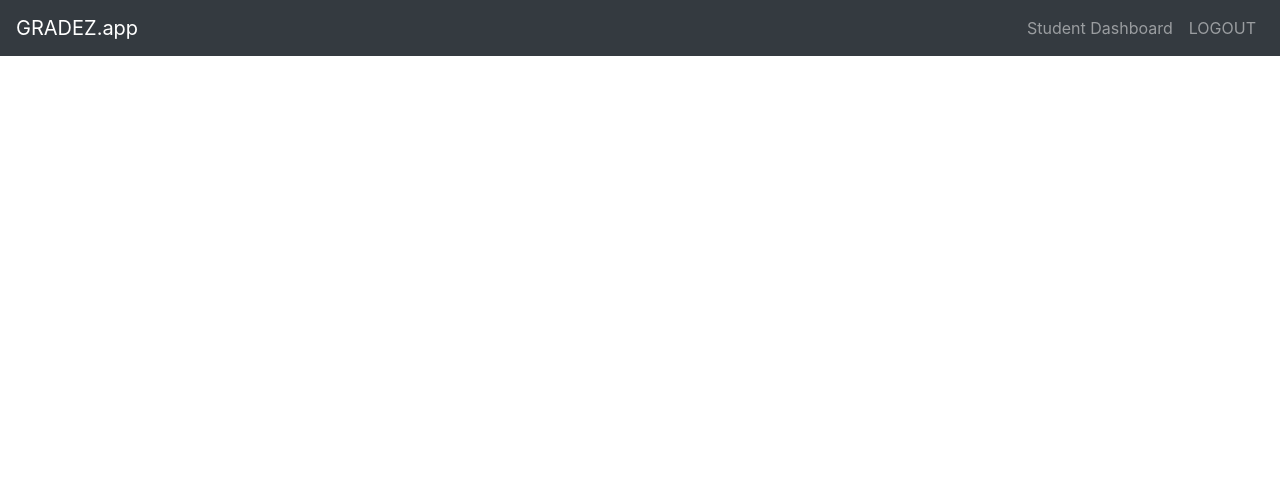
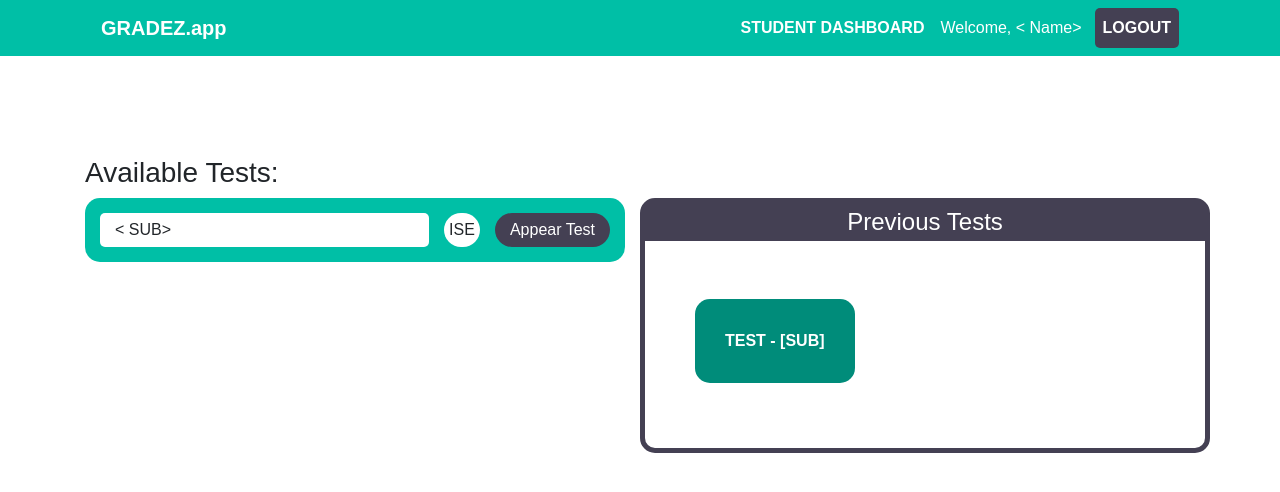
Before and after one commit to shriraj2k1o/gradezapp, a Django app: page /student/ in a window 1280 px wide. Shown: the top 492 px of the page. Run offline with Django 3.2, Linux system fonts and the light colour scheme; some libraries are stand-ins or nearby versions.

Commit message:
Student Dashboard UI done

```diff
--- a/sitehome/static/sitehome/css/_media.scss
+++ b/sitehome/static/sitehome/css/_media.scss
@@ -5,6 +5,6 @@
 }
 
 // Desktop Screens
-@media screen and (min-width: 1080px){
+@media screen and (min-width: 768px){
     @import './media/desktop';
 }
--- a/sitehome/static/sitehome/css/main.css
+++ b/sitehome/static/sitehome/css/main.css
@@ -494,7 +494,7 @@
   }
 }
 
-@media screen and (min-width: 1080px) {
+@media screen and (min-width: 768px) {
   .nav-bar {
     background: #00BFA6;
     display: -webkit-box;
@@ -1028,5 +1028,90 @@
     margin-top: 50px;
     padding-left: 100px;
   }
+  .dash-nav {
+    background: #00BFA6;
+  }
+  .dash-nav nav a {
+    color: white;
+  }
+  .dash-nav nav a.navbar-brand {
+    font-weight: bold;
+  }
+  .dash-nav nav a.stud-dash {
+    font-weight: bold;
+  }
+  .dash-nav nav a.logout-btn {
+    background: #444053;
+    font-weight: bold;
+    border-radius: 5px;
+    margin-left: 5px;
+  }
+  .dashboard {
+    margin-top: 100px;
+  }
+  .dashboard .test-card {
+    background: #00BFA6;
+    border-radius: 15px;
+    padding: 15px;
+    margin-bottom: 30px;
+    display: -webkit-box;
+    display: -ms-flexbox;
+    display: flex;
+  }
+  .dashboard .test-card .test-sub {
+    background: white;
+    border-radius: 5px;
+    padding: 5px 15px;
+    -webkit-box-flex: 1;
+        -ms-flex: auto;
+            flex: auto;
+    margin-right: 15px;
+  }
+  .dashboard .test-card .test-name {
+    margin-left: auto;
+    margin-right: 15px;
+    background: white;
+    border-radius: 50px;
+    padding: 5px;
+  }
+  .dashboard .test-card .test-appear .appear-btn {
+    border: 0;
+    border-radius: 50px;
+    background: #444053;
+    color: white;
+    padding: 5px 15px;
+  }
+  .dashboard .previous-tests {
+    border: 5px solid #444053;
+    padding: 0;
+    border-radius: 15px;
+  }
+  .dashboard .previous-tests h4 {
+    background: #444053;
+    color: white;
+    text-align: center;
+    padding: 5px 0;
+  }
+  .dashboard .previous-tests .all-tests {
+    padding: 50px;
+    display: -webkit-box;
+    display: -ms-flexbox;
+    display: flex;
+    -ms-flex-wrap: wrap;
+        flex-wrap: wrap;
+  }
+  .dashboard .previous-tests .all-tests .a-test {
+    background: #008C7A;
+    color: white;
+    font-weight: bold;
+    -webkit-box-flex: 0;
+        -ms-flex: 0 1 auto;
+            flex: 0 1 auto;
+    margin: 0 15px 15px 0;
+    padding: 30px;
+    text-align: center;
+    border-radius: 15px;
+    cursor: pointer;
+  }
 }
 /*# sourceMappingURL=main.css.map */
--- a/sitehome/static/sitehome/css/media/_desktop.scss
+++ b/sitehome/static/sitehome/css/media/_desktop.scss
@@ -628,3 +628,120 @@ footer.login-footer {
     margin-top: 50px;
     padding-left: 100px;
 }
+
+
+//
+//
+// STUDENT DASHBOARD
+//
+//
+//
+
+
+.dash-nav {
+    background: $primaryColor;
+    // margin: 0 50px;
+    // padding: 50px;
+    nav {
+        a {
+            color: white;
+        }
+
+        a.navbar-brand {
+            font-weight: bold;
+        }
+
+        a.stud-dash {
+            font-weight: bold;
+
+        }
+
+        a.logout-btn {
+            background: $secondaryColor;
+            // padding: 5px 15px;
+            // padding: 15px;
+            font-weight: bold;
+            border-radius: 5px;
+            margin-left: 5px;
+        }
+    }
+}
+
+.dashboard {
+    margin-top: 100px;
+    // background: red;
+    .test-card {
+        background: $primaryColor;
+        border-radius: 15px;
+        padding: 15px;
+        margin-bottom: 30px;
+
+        display: flex;
+
+
+        .test-sub {
+            background: white;
+            border-radius: 5px;
+            padding: 5px 15px;
+            // width: 50%;
+            flex: auto;
+            margin-right: 15px;
+        }
+
+        .test-name {
+            margin-left: auto;
+            margin-right: 15px;
+            background: white;
+            border-radius: 50px;
+            padding: 5px;
+        }
+
+        .test-appear {
+            // margin-left: auto;
+            .appear-btn {
+                border: 0;
+                border-radius: 50px;
+                background: $secondaryColor;
+                color: white;
+                padding: 5px 15px;
+            }
+        }
+    }
+
+    .previous-tests {
+        // background: red;
+        border: 5px solid $secondaryColor;
+        padding: 0;
+        border-radius: 15px;
+
+        h4 {
+            background: $secondaryColor;
+            color: white;
+            text-align: center;
+            padding: 5px 0;
+        }
+
+        .all-tests {
+            // background: red;
+            padding: 50px;
+            display: flex;
+            flex-wrap: wrap;
+            // justify-content: space-around;
+
+            .a-test {
+                background: $accent1;
+                color: white;
+                font-weight: bold;
+                flex: 0 1 auto;
+
+                // margin-right: 15px;
+                margin: 0 15px 15px 0;
+                padding: 30px;
+                text-align: center;
+                border-radius: 15px;
+                cursor: pointer;
+
+            }
+        }
+    }
+}
--- a/sitehome/templates/sitehome/base.html
+++ b/sitehome/templates/sitehome/base.html
@@ -1,5 +1,6 @@
 <!DOCTYPE html>
 <html lang="en">
+    {% load static %}
 <head>
     <meta charset="UTF-8">
     <meta name="viewport" content="width=device-width, initial-scale=1.0">
@@ -17,6 +18,8 @@
     <script src="https://maxcdn.bootstrapcdn.com/bootstrap/4.5.2/js/bootstrap.min.js"></script>
 
     <title>{% block title %}Deafult title{% endblock %}</title>
+
+    <link rel="stylesheet" href="{% static 'sitehome/css/main.css' %}">
 </head>
 <body>
     {% block body %} {% endblock %}
--- a/student/templates/student/index.html
+++ b/student/templates/student/index.html
@@ -4,8 +4,11 @@
 {% block title %}Student Dashboard{% endblock %}
 
 {% block body %}
+
+<div class="dash-nav">
   <!-- STUDENT NAV  -->
-<nav class="navbar navbar-expand-sm bg-dark navbar-dark">
+  <div class="container">
+    <nav class="navbar navbar-expand-sm ">
       <!-- Brand/logo -->
       <a class="navbar-brand" href="#">GRADEZ.app</a>
 
@@ -13,11 +16,64 @@
 
       <ul class="navbar-nav ml-auto">
         <li class="nav-item">
-          <a class="nav-link" href="#">Student Dashboard</a>
+          <a class="nav-link stud-dash" href="#">STUDENT DASHBOARD</a>
         </li>
         <li class="nav-item">
-            <a class="nav-link" href="#">LOGOUT</a>
+          <a class="nav-link" href="#">Welcome, < Name></a>
+        </li>
+        <li class="nav-item">
+          <a class="nav-link logout-btn"  href="#">LOGOUT</a>
         </li>
       </ul>
     </nav>
+  </div>
+</div>
+
+<div class="dashboard">
+  <div class="container">
+
+    <div class="row">
+      <div class="col-12">
+        <h3>Available Tests:</h3>
+      </div>
+    </div>
+
+    <div class="row">
+      <div class="col-6">
+        <div class="test-card">
+          <div class="test-sub">
+            < SUB>
+          </div>
+          <div class="test-name">
+            ISE
+          </div>
+          <div class="test-appear">
+            <button class="appear-btn">Appear Test</button>
+          </div>
+        </div>
+      </div>
+
+      <div class="col-6 previous-tests" >
+        <div class="row">
+          <div class="col-12">
+            <h4>Previous Tests</h4>
+          </div>
+        </div>
+        <div class="row">
+          <div class="col-12">
+            <div class="all-tests">
+
+              <div class="a-test">TEST - [SUB]</div>
+
+            </div>
+          </div>
+        </div>
+      </div>
+    </div>
+
+  </div>
+</div>
+
+
+
 {% endblock %}
```
Also changed, not shown: sitehome/static/sitehome/css/main.scss (line endings or trailing spaces), 1 other file. Lines whose indentation alone changed are shown as unchanged.
